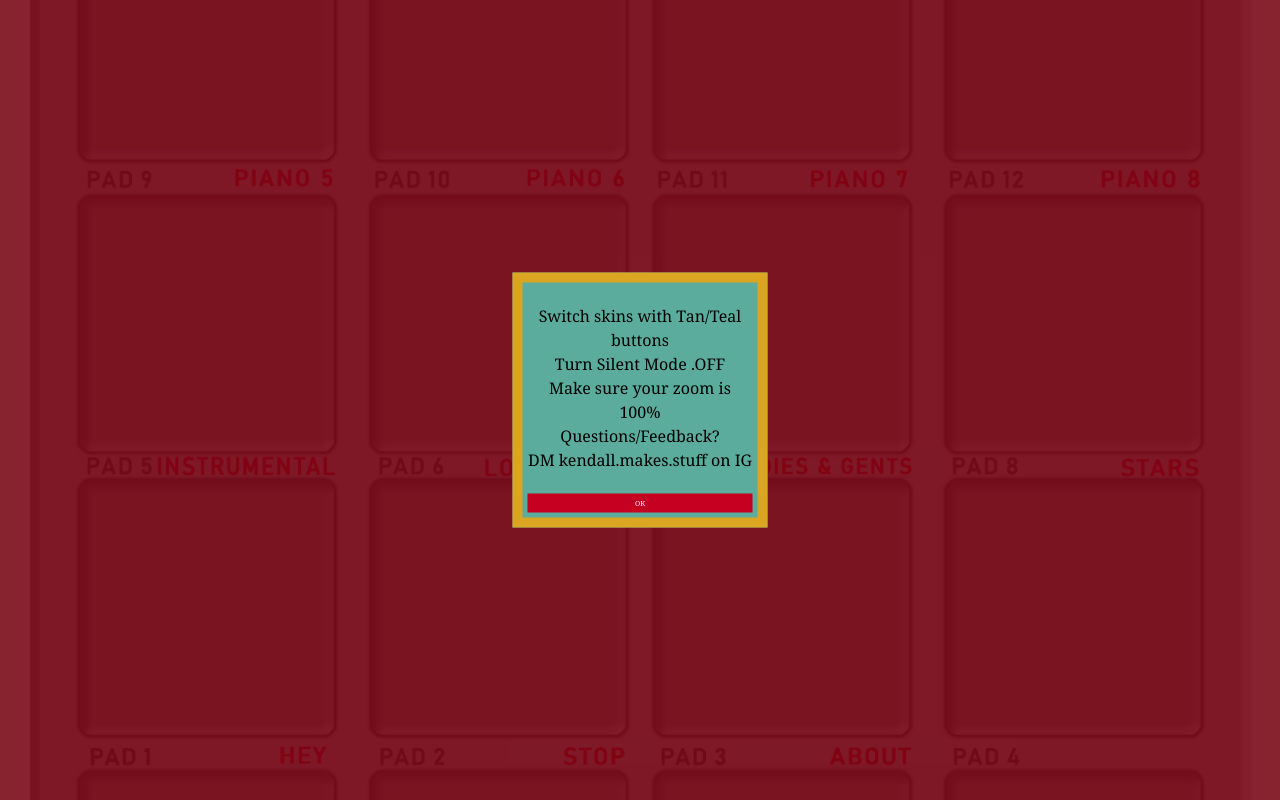
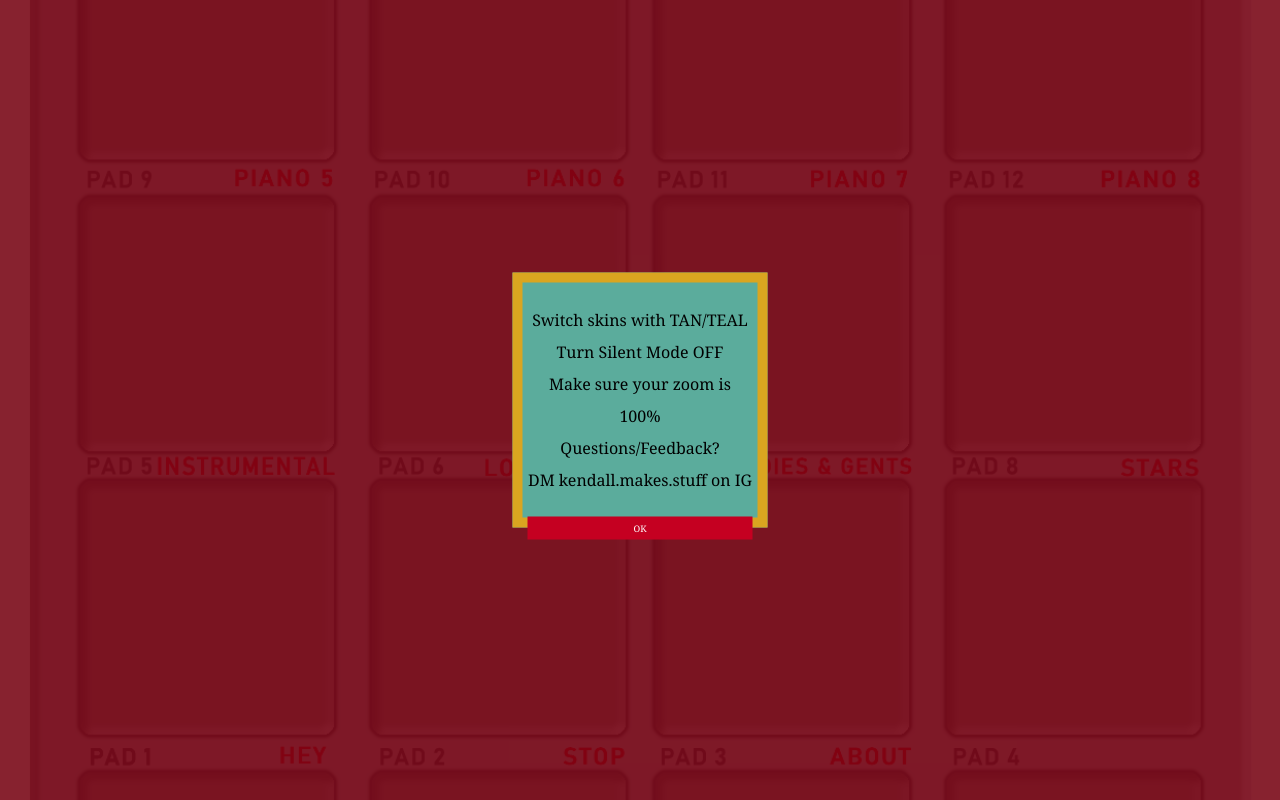
Before and after one commit to kendallm3579/mpc, a plain HTML site: page index.html in a window 1280 px wide. Both pictures are taken after a click on the button "Message". Shown: the part 959-1759 px from the top of the page. Drawn offline with Linux system fonts and the light colour scheme.

Commit message:
Add files via upload

```diff
--- a/index.html
+++ b/index.html
@@ -109,7 +109,7 @@
     display: flex;
     flex-direction: column;
     justify-content: space-between;
-    line-height: 1.5; /* Adjust line spacing between text lines */
+    line-height: 2; /* Adjust line spacing between text lines */
 }
 
 .close-button {
@@ -119,7 +119,7 @@
     padding: 5px 10px;
     cursor: pointer;
     border: none;
-    font-size: 7px;
+    font-size: 9px;
     margin-top: 5px; /* Add spacing between text and button */
 }
 
@@ -155,7 +155,7 @@
 
 <div id="myModal" class="modal">
     <div class="modal-content">
-        <p>Switch skins with Tan/Teal buttons<br>Turn Silent Mode .OFF<br>Make sure your zoom is 100%<br>Questions/Feedback?<br>DM kendall.makes.stuff on IG</p>
+        <p>Switch skins with TAN/TEAL<br>Turn Silent Mode OFF<br>Make sure your zoom is 100%<br>Questions/Feedback?<br>DM kendall.makes.stuff on IG</p>
         <button class="close-button" onclick="closeModal()">OK</button>
     </div>
 </div>
```
